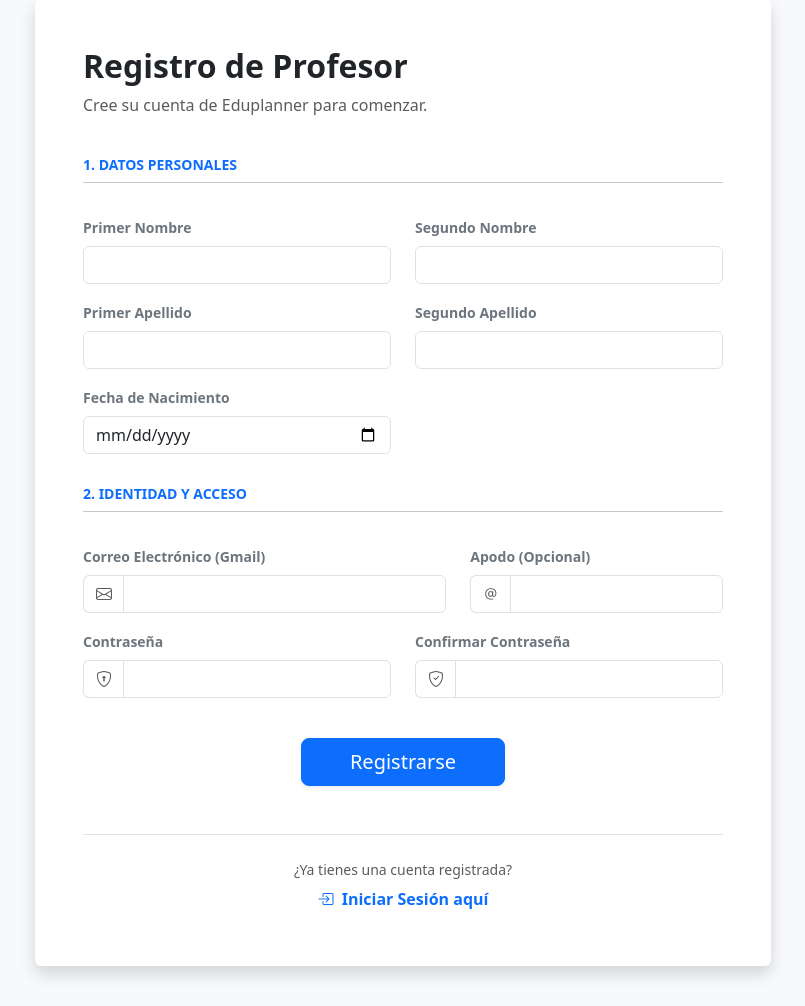
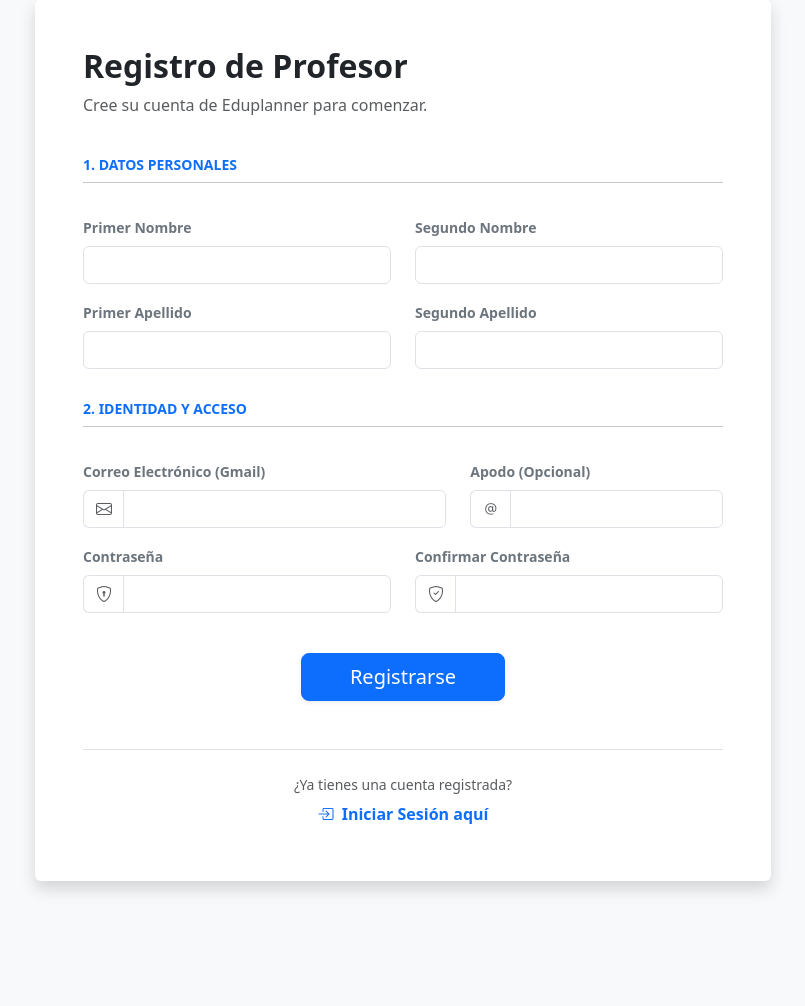
Before and after one commit to juangzj/eduplanner1.0, a Django app: page /users/register-teacher/ in a window 1280 px wide. Shown: the part 73-1079 px from the top of the page, without its empty margins (237-1042 px from the left). Run offline with Django 5.2, Linux system fonts and the light colour scheme.

Commit message:
remove birth date field from teacher profile and registration forms for enhanced privacy

```diff
--- a/apps/users/forms/register_teacher_form.py
+++ b/apps/users/forms/register_teacher_form.py
@@ -16,7 +16,7 @@ class TeacherRegisterForm(forms.ModelForm):
         model = TeacherUser
         fields = [
             'gmail', 'first_name', 'middle_name', 'last_name',
-            'second_last_name', 'birth_date', 'nickname'
+            'second_last_name', 'nickname'
         ]
         labels = {
             'gmail': 'Correo Electrónico (Gmail)',
@@ -24,12 +24,7 @@ class TeacherRegisterForm(forms.ModelForm):
             'middle_name': 'Segundo Nombre',
             'last_name': 'Primer Apellido',
             'second_last_name': 'Segundo Apellido',
-            'birth_date': 'Fecha de Nacimiento',
             'nickname': 'Apodo (Opcional)',
-        }
-        widgets = {
-            # HTML5 date input para que aparezca el calendario nativo
-            'birth_date': forms.DateInput(attrs={'type': 'date'}),
         }
 
     def __init__(self, *args, **kwargs):
--- a/apps/users/models/user_teacher.py
+++ b/apps/users/models/user_teacher.py
@@ -56,7 +56,7 @@ class TeacherUser(AbstractBaseUser, PermissionsMixin):
     last_name = models.CharField(max_length=100, verbose_name="Primer Apellido")
     second_last_name = models.CharField(max_length=100, blank=True, null=True, verbose_name="Segundo Apellido")
     nickname = models.CharField(max_length=50, blank=True, null=True, verbose_name="Apodo")
-    birth_date = models.DateField(verbose_name="Fecha de Nacimiento")
+    birth_date = models.DateField(null=True, blank=True, verbose_name="Fecha de Nacimiento")
 
     # Correo electrónico (único)
     gmail = models.EmailField(unique=True, verbose_name="Correo Electrónico (Gmail)")
@@ -72,7 +72,7 @@ class TeacherUser(AbstractBaseUser, PermissionsMixin):
     USERNAME_FIELD = "gmail"
 
     # Campos obligatorios al crear por consola (createsuperuser)
-    REQUIRED_FIELDS = ["first_name", "last_name", "birth_date"]
+    REQUIRED_FIELDS = ["first_name", "last_name"]
 
     class Meta:
         verbose_name = "Usuario Docente"
--- a/apps/users/templates/users/register_user_teacher.html
+++ b/apps/users/templates/users/register_user_teacher.html
@@ -40,22 +40,16 @@
                             {% if form.middle_name.errors %}<div class="text-danger small">{{ form.middle_name.errors.0 }}</div>{% endif %}
                         </div>
 
-                        <div class="col-md-6 mb-3">
+                        <div class="col-md-6 mb-4">
                             <label class="form-label fw-semibold small text-secondary">{{ form.last_name.label }}</label>
                             {{ form.last_name }}
                             {% if form.last_name.errors %}<div class="text-danger small">{{ form.last_name.errors.0 }}</div>{% endif %}
                         </div>
 
-                        <div class="col-md-6 mb-3">
+                        <div class="col-md-6 mb-4">
                             <label class="form-label fw-semibold small text-secondary">{{ form.second_last_name.label }}</label>
                             {{ form.second_last_name }}
                             {% if form.second_last_name.errors %}<div class="text-danger small">{{ form.second_last_name.errors.0 }}</div>{% endif %}
-                        </div>
-
-                        <div class="col-md-6 mb-4">
-                            <label class="form-label fw-semibold small text-secondary">{{ form.birth_date.label }}</label>
-                            {{ form.birth_date }}
-                            {% if form.birth_date.errors %}<div class="text-danger small">{{ form.birth_date.errors.0 }}</div>{% endif %}
                         </div>
                     </div>
 
```
Also changed, not shown: apps/users/forms/profile_teacher_form.py (+0 -9 lines), apps/users/templates/users/profile_settings.html (+1 -7 lines), apps/users/migrations/0002_alter_teacheruser_birth_date.py (added).
